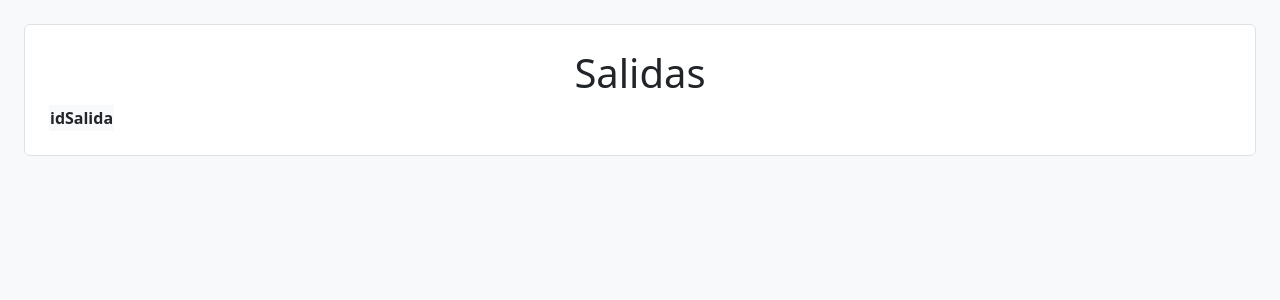
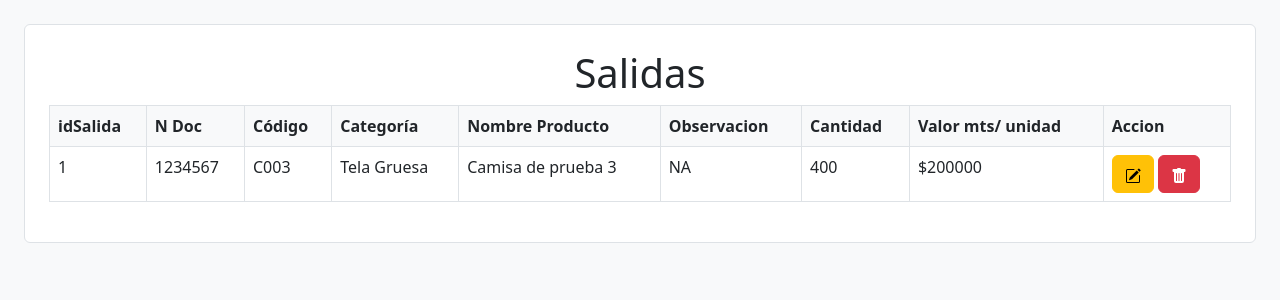
Before and after one commit to Dfespinal7/software_intentario_sena, a Django app: page /listar_salida in a window 1280 px wide. Shown: the part 56-356 px from the top of the page. Run offline with Django 5.2, Linux system fonts and the light colour scheme; data comes from the database, SQL or seed files in the repository; both versions use the stored data as it was after the commit; lists and menus that the app fills with data are empty.

Commit message:
se crearon nuevas vistas

```diff
--- a/software_inventario/inventario/models.py
+++ b/software_inventario/inventario/models.py
@@ -52,7 +52,7 @@ class Salidas(models.Model):
     documento=models.CharField(max_length=150)  #viene del cliente
     observacion=models.CharField(max_length=150)
     cantidadSalida=models.IntegerField()
-    valorUnidad=models.DecimalField(max_digits=30,decimal_places=2)
+    valorUnidad=models.IntegerField()
 
     def __str__(self):
         return f"{self.cantidadSalida}"
--- a/software_inventario/inventario/static/inventario/js/funciones.js
+++ b/software_inventario/inventario/static/inventario/js/funciones.js
@@ -23,6 +23,8 @@ function valorInv(){
     document.getElementById("valorinv").value=result
 }
 
+
+
 // Agrega eventos de input a los campos de entrada y salida
 document.getElementById('ent').addEventListener('input', cantidadStock);
 document.getElementById('sal').addEventListener('input', cantidadStock);
--- a/software_inventario/inventario/templates/inventario/base.html
+++ b/software_inventario/inventario/templates/inventario/base.html
@@ -1,4 +1,5 @@
 {% load static %}
+
 <!DOCTYPE html>
 <html lang="en">
 <head>
--- a/software_inventario/inventario/templates/inventario/entrada/listar_entrada.html
+++ b/software_inventario/inventario/templates/inventario/entrada/listar_entrada.html
@@ -11,23 +11,26 @@
         <thead class="bg-light">
             <th>Id</th>
             <th>Proveedor</th>
+            <th>Codigo Producto</th>
             <th>Producto</th>
             <th>Unidad de medida</th>
             <th>Observacion</th>
             <th>Cantidad</th>
             <th>Valor unidad</th>
             <th>Accion</th>
+
         </thead>
         <tbody>
             {% for i in data %}
             <tr>
                 <td>{{i.idEntrada}}</td>
                 <td>{{i.idProveedor}}</td>
+                <td>{{i.idProducto.idProducto}}</td>
                 <td>{{i.idProducto}}</td>
                 <td>{{i.unidadMedida}}</td>
                 <td>{{i.observacion}}</td>
                 <td>{{i.cantidadEntrada}}</td>
-                <td>{{i.valorUnidad}}</td>
+                <td>${{i.valorUnidad}}</td>
                 <td>
                     <button class="btn btn-warning"><svg xmlns="http://www.w3.org/2000/svg" width="16" height="16" fill="currentColor" class="bi bi-pencil-square" viewBox="0 0 16 16">
                         <path d="M15.502 1.94a.5.5 0 0 1 0 .706L14.459 3.69l-2-2L13.502.646a.5.5 0 0 1 .707 0l1.293 1.293zm-1.75 2.456-2-2L4.939 9.21a.5.5 0 0 0-.121.196l-.805 2.414a.25.25 0 0 0 .316.316l2.414-.805a.5.5 0 0 0 .196-.12l6.813-6.814z"/>
@@ -37,6 +40,7 @@
                         <path d="M2.5 1a1 1 0 0 0-1 1v1a1 1 0 0 0 1 1H3v9a2 2 0 0 0 2 2h6a2 2 0 0 0 2-2V4h.5a1 1 0 0 0 1-1V2a1 1 0 0 0-1-1H10a1 1 0 0 0-1-1H7a1 1 0 0 0-1 1zm3 4a.5.5 0 0 1 .5.5v7a.5.5 0 0 1-1 0v-7a.5.5 0 0 1 .5-.5M8 5a.5.5 0 0 1 .5.5v7a.5.5 0 0 1-1 0v-7A.5.5 0 0 1 8 5m3 .5v7a.5.5 0 0 1-1 0v-7a.5.5 0 0 1 1 0"/>
                       </svg></i></button>
                 </td>
+
             </tr>
             {% endfor %}
         </tbody>
--- a/software_inventario/inventario/templates/inventario/salida/listar_salidas.html
+++ b/software_inventario/inventario/templates/inventario/salida/listar_salidas.html
@@ -4,12 +4,43 @@
 {% block container %}
 <div class="bg-white p-4 m-4 border rounded">
     <h1 class="text-center">Salidas</h1>
-    <table>
+    <table class="table table-bordered">
         <thead class="bg-light">
             <tr>
                 <th>idSalida</th>
+                <th>N Doc</th>
+                <th>Código</th>
+                <th>Categoría</th>
+                <th>Nombre Producto</th>
+                <th>Observacion</th>
+                <th>Cantidad</th>
+                <th>Valor mts/ unidad</th>
+                <th>Accion</th>
             </tr>
         </thead>
+        <tbody>
+            {% for i in data %}
+            <tr>
+                <td>{{i.idSalida}}</td>
+                <td>{{i.idCliente.documento}}</td>
+                <td>{{i.idProducto.idProducto}}</td>
+                <td>{{i.idProducto.idCategoria}}</td>
+                <td>{{i.idProducto}}</td>
+                <td>{{i.observacion}}</td>
+                <td>{{i.cantidadSalida}}</td>
+                <td>${{i.valorUnidad}}</td>
+                <td>
+                    <button class="btn btn-warning"><svg xmlns="http://www.w3.org/2000/svg" width="16" height="16" fill="currentColor" class="bi bi-pencil-square" viewBox="0 0 16 16">
+                        <path d="M15.502 1.94a.5.5 0 0 1 0 .706L14.459 3.69l-2-2L13.502.646a.5.5 0 0 1 .707 0l1.293 1.293zm-1.75 2.456-2-2L4.939 9.21a.5.5 0 0 0-.121.196l-.805 2.414a.25.25 0 0 0 .316.316l2.414-.805a.5.5 0 0 0 .196-.12l6.813-6.814z"/>
+                        <path fill-rule="evenodd" d="M1 13.5A1.5 1.5 0 0 0 2.5 15h11a1.5 1.5 0 0 0 1.5-1.5v-6a.5.5 0 0 0-1 0v6a.5.5 0 0 1-.5.5h-11a.5.5 0 0 1-.5-.5v-11a.5.5 0 0 1 .5-.5H9a.5.5 0 0 0 0-1H2.5A1.5 1.5 0 0 0 1 2.5z"/>
+                      </svg></button>
+                    <button class="btn btn-danger"><svg xmlns="http://www.w3.org/2000/svg" width="16" height="16" fill="currentColor" class="bi bi-trash-fill" viewBox="0 0 16 16">
+                        <path d="M2.5 1a1 1 0 0 0-1 1v1a1 1 0 0 0 1 1H3v9a2 2 0 0 0 2 2h6a2 2 0 0 0 2-2V4h.5a1 1 0 0 0 1-1V2a1 1 0 0 0-1-1H10a1 1 0 0 0-1-1H7a1 1 0 0 0-1 1zm3 4a.5.5 0 0 1 .5.5v7a.5.5 0 0 1-1 0v-7a.5.5 0 0 1 .5-.5M8 5a.5.5 0 0 1 .5.5v7a.5.5 0 0 1-1 0v-7A.5.5 0 0 1 8 5m3 .5v7a.5.5 0 0 1-1 0v-7a.5.5 0 0 1 1 0"/>
+                      </svg></i></button>
+                </td>
+            </tr>
+            {% endfor %}
+        </tbody>
     </table>
 </div>
 {% endblock %}
```
Also changed, not shown: software_inventario/inventario/templates/inventario/stock/stock_inventario.html (+5 -2 lines), software_inventario/inventario/templatetags/custom_filters.py (added, +11 -0 lines), software_inventario/db.sqlite3, software_inventario/inventario/migrations/0006_alter_salidas_valorunidad.py (added), software_inventario/inventario/templatetags/__init__.py (added).
